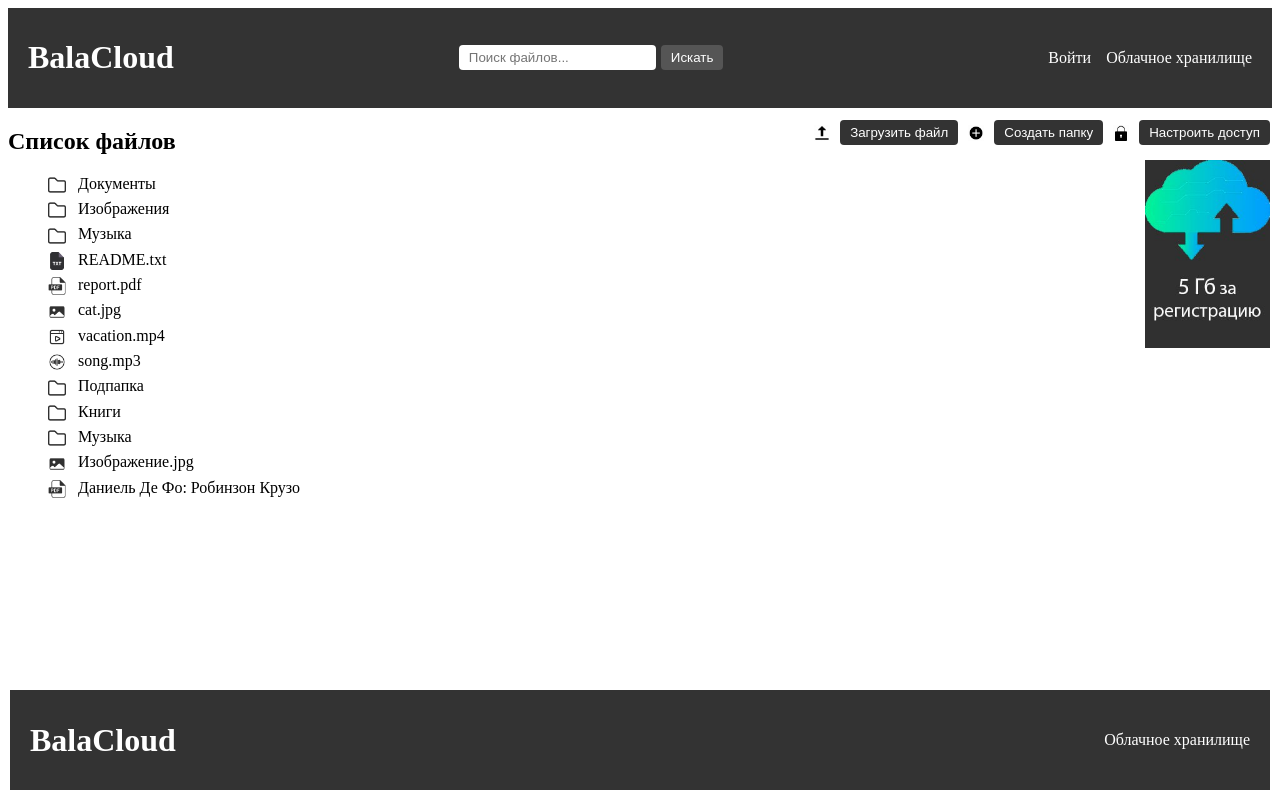
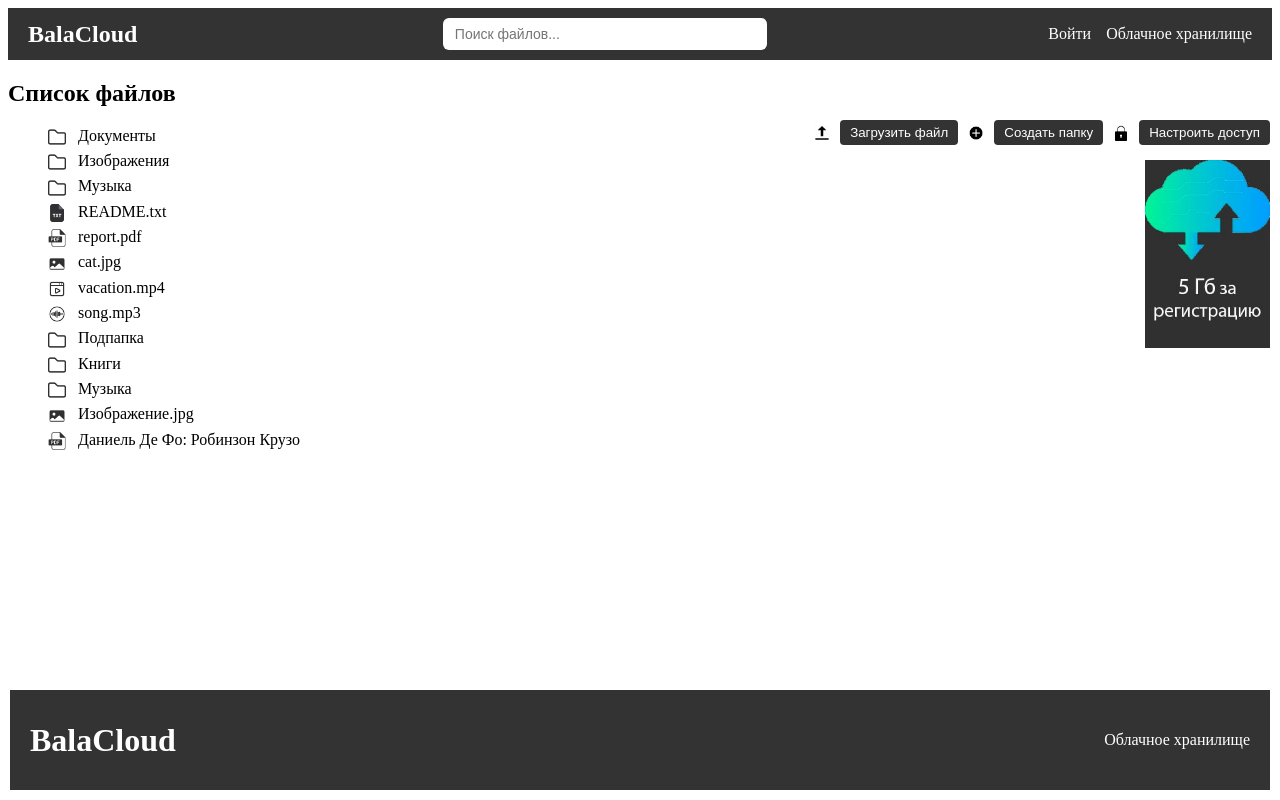
Before and after one commit to Bitlab234/File-manager, a Vue app: page / in a window 1280 px wide. Built offline with nearby package versions, Linux system fonts and the light colour scheme; data requests are answered from the project's data file.

Commit message:
The search has been completed

```diff
--- a/src/pages/templates/header.vue
+++ b/src/pages/templates/header.vue
@@ -3,10 +3,22 @@
         <div class="logo">
             <h1>BalaCloud</h1>
         </div>
-        <div class="search">
-            <input type="text" v-model="query" placeholder="Поиск файлов..." @keyup.enter="searchFiles" />
-            <button @click="searchFiles">Искать</button>
+
+        <div class="search-container">
+            <input type="text" v-model="query" placeholder="Поиск файлов..." @input="searchFiles"
+                class="search-input" />
+
+            <div v-if="searchResults.length" class="results">
+                <ul>
+                    <li v-for="file in searchResults" :key="file.id">
+                        <router-link :to="`/file/${file.id}`">
+                            <strong>{{ file.name }}</strong> (ID: {{ file.id }})
+                        </router-link>
+                    </li>
+                </ul>
+            </div>
         </div>
+
         <nav class="navigation">
             <ul>
                 <li><router-link to="/">Войти</router-link></li>
@@ -17,35 +29,30 @@
 </template>
 
 <script setup>
-import { ref } from 'vue';
+import { ref, watch } from 'vue';
 import axios from 'axios';
 
-// Реактивная переменная для хранения текста поиска
 const query = ref('');
+const searchResults = ref([]);
 
-// Функция для обработки поиска файлов
+// Автоматический поиск при изменении
+const searchFiles = async () => {
+    if (!query.value.trim()) {
+        searchResults.value = [];
+        return;
+    }
 
-const searchFiles = async () => {
-    if (!query.value.trim()) return;
-    console.log('query', query);
     try {
         const response = await axios.get('http://localhost:4001/files/search', {
             params: { q: query.value }
         });
 
-        console.log('resp', response);
-
-        // Получаем только id из результатов и выводим
-        const fileIds = response.data.map(file => file.id);
-        console.log('ID найденных файлов:', fileIds);
-
-        // можно сохранить fileIds в реактивную переменную если нужно
-        // searchResults.value = fileIds;
+        // Обрезаем до первых 10 результатов
+        searchResults.value = response.data.slice(0, 10);
     } catch (error) {
         console.error('Ошибка при поиске:', error);
     }
 };
-
 </script>
 
 <style scoped>
@@ -56,37 +63,64 @@ const searchFiles = async () => {
     padding: 10px 20px;
     background-color: #333;
     color: white;
+    position: relative;
 }
 
-.search {
-    display: flex;
-    align-items: center;
-    gap: 5px;
+.logo h1 {
+    margin: 0;
+    font-size: 24px;
 }
 
-.search input {
-    padding: 5px 10px;
-    border: none;
-    border-radius: 4px;
+.search-container {
+    position: relative;
+    width: 300px;
 }
 
-.search button {
-    padding: 5px 10px;
-    background-color: #555;
+.search-input {
+    width: 100%;
+    padding: 8px 12px;
     border: none;
-    border-radius: 4px;
-    color: white;
-    cursor: pointer;
+    border-radius: 6px;
+    font-size: 14px;
 }
 
-.search button:hover {
-    background-color: #777;
+.results {
+    position: absolute;
+    top: 40px;
+    left: 0;
+    width: 100%;
+    background: white;
+    color: black;
+    border-radius: 6px;
+    box-shadow: 0 2px 8px rgba(0, 0, 0, 0.15);
+    z-index: 1000;
+    max-height: 300px;
+    overflow-y: auto;
+}
+
+.results ul {
+    list-style: none;
+    margin: 0;
+    padding: 0;
+}
+
+.results li {
+    padding: 10px;
+    border-bottom: 1px solid #eee;
+    cursor: pointer;
+    transition: background-color 0.2s;
+}
+
+.results li:hover {
+    background-color: #f0f0f0;
 }
 
 .navigation ul {
     list-style: none;
     display: flex;
     gap: 15px;
+    margin: 0;
+    padding: 0;
 }
 
 .navigation a {
```
Also changed, not shown: 1 other file (tests, documents, lock files or other folders).
